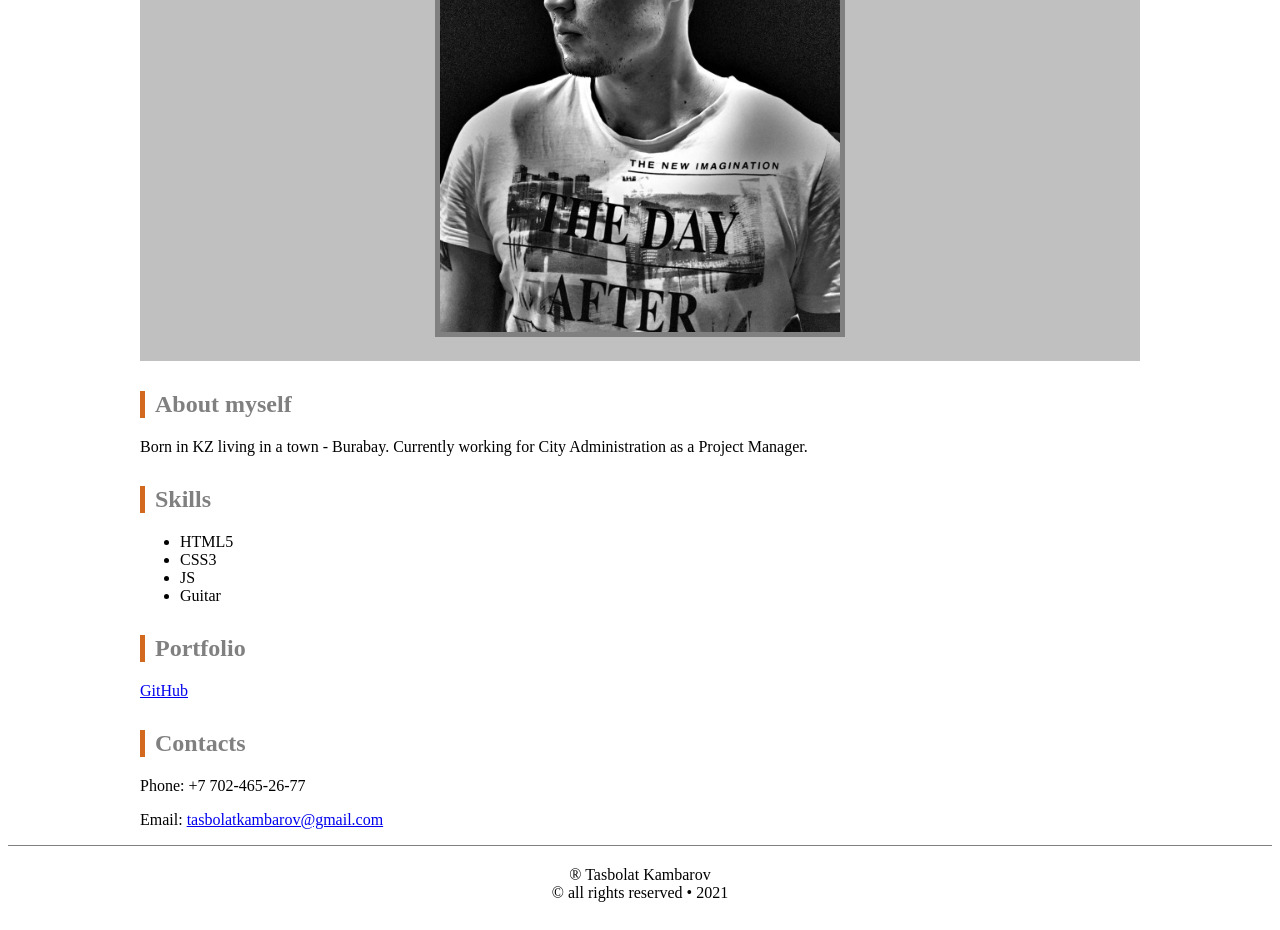
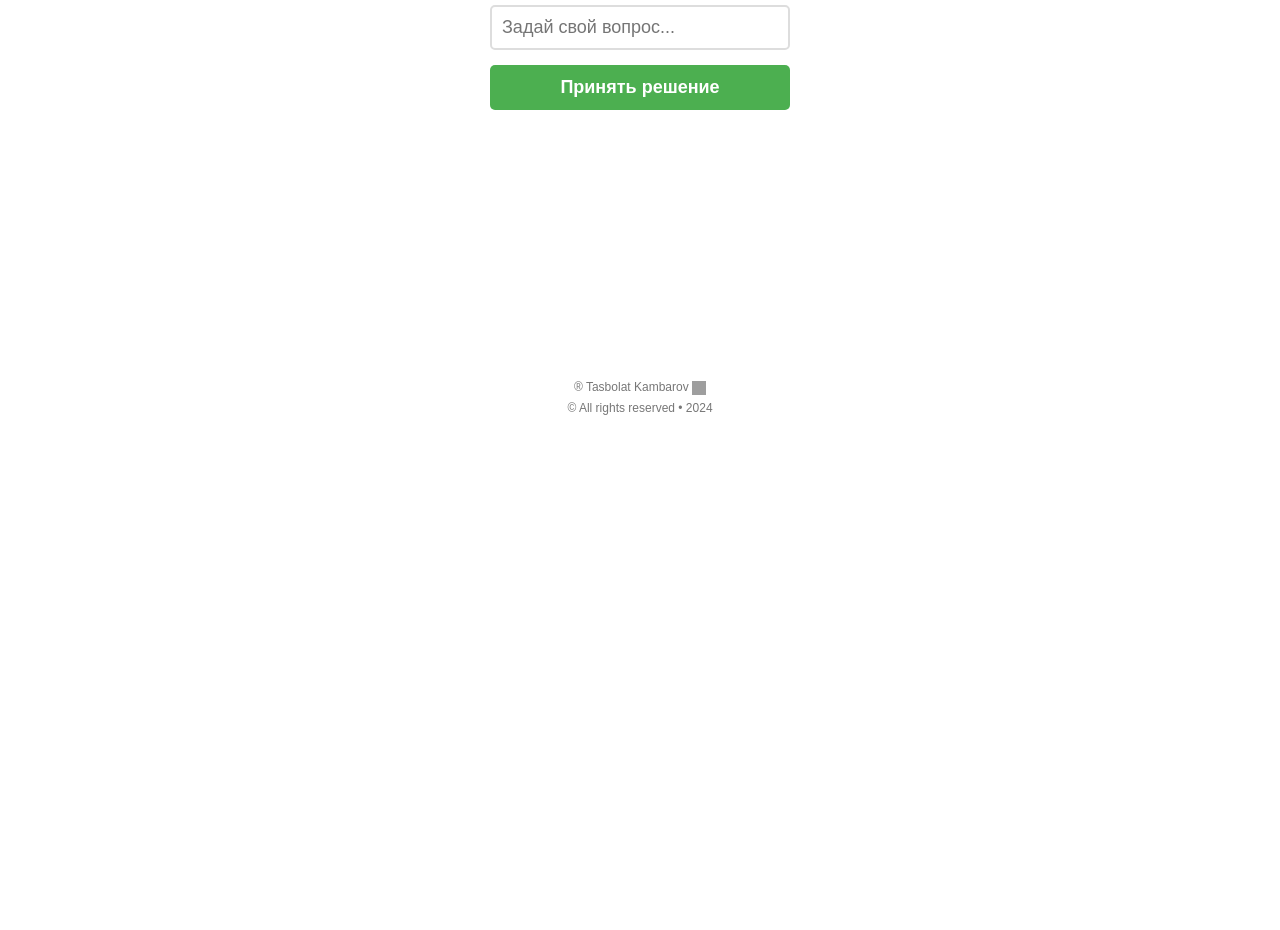
Before and after one commit to tasbolatkambarov/visit_card, a plain HTML site: page index.html in a window 1280 px wide. Shown: the part 373-1303 px from the top of the page. After the commit the page ends 800 px from the top, so only its background shows below. Drawn offline with Linux system fonts and the light colour scheme; grey boxes are pictures that could not be loaded.

Commit message:
Update index.html

```diff
--- a/index.html
+++ b/index.html
@@ -1,48 +1,194 @@
 <!DOCTYPE html>
-<html>
+<html lang="en">
 <head>
-	<title>CV</title>
-	<meta charset="utf-8">
-	<link rel="stylesheet" type="text/css" href="./css/index.css">
+    <link rel="icon" href="favicon.png" type="image/png">
+    <meta charset="UTF-8">
+    <meta name="viewport" content="width=device-width, initial-scale=1.0">
+    <title>Генератор принятия решений</title>
+    <style>
+        /* Основные стили */
+        body {
+            margin: 0;
+            padding: 0;
+            display: flex;
+            align-items: center;
+            justify-content: center;
+            height: 100vh;
+            font-family: Arial, sans-serif;
+            background-color: #ffffff;
+            color: #333;
+            text-align: center;
+            flex-direction: column;
+            overflow: hidden;
+        }
+
+        h1 {
+            font-size: 1.8em;
+            margin-bottom: 20px;
+            word-wrap: break-word;
+            padding: 0 10px;
+        }
+
+        input {
+            padding: 10px;
+            font-size: 16px;
+            margin-bottom: 15px;
+            border: 2px solid #ddd;
+            border-radius: 5px;
+            width: 90%;
+            max-width: 300px;
+            box-sizing: border-box;
+        }
+
+        button {
+            padding: 12px 20px;
+            font-size: 16px;
+            cursor: pointer;
+            color: #ffffff;
+            background: #4CAF50;
+            border: none;
+            border-radius: 5px;
+            font-weight: bold;
+            transition: background 0.3s;
+            width: 90%;
+            max-width: 200px;
+        }
+
+        button:hover {
+            background: #45a049;
+        }
+
+        .response {
+            margin-top: 30px;
+            font-size: 20px;
+            font-weight: bold;
+            opacity: 1;
+        }
+
+        /* Footer */
+        footer {
+            position: absolute;
+            bottom: 10px;
+            font-size: 12px;
+            color: #777;
+            text-align: center;
+            width: 100%;
+        }
+
+        /* Стили текста в футере */
+        .footer-text {
+            display: flex;
+            flex-direction: column;
+            align-items: center;
+        }
+
+        .footer-text div {
+            margin: 2px 0;
+        }
+
+        /* Instagram иконка */
+        .instagram-icon {
+            width: 14px;
+            height: 14px;
+            display: inline-block;
+            background-image: url('https://upload.wikimedia.org/wikipedia/commons/a/a5/Instagram_icon.png');
+            background-size: cover;
+            vertical-align: middle;
+            margin-left: 5px;
+        }
+
+        footer a {
+            color: #333;
+            text-decoration: none;
+        }
+
+        footer a:hover {
+            color: #333;
+        }
+
+        /* Адаптивные стили */
+        @media (min-width: 768px) {
+            h1 {
+                font-size: 2.2em;
+            }
+            input {
+                font-size: 18px;
+                max-width: 400px;
+            }
+            button {
+                font-size: 18px;
+                max-width: 250px;
+            }
+            .response {
+                font-size: 24px;
+            }
+        }
+
+        @media (min-width: 1024px) {
+            h1 {
+                font-size: 2.5em;
+            }
+            input, button {
+                max-width: 300px;
+            }
+            .response {
+                font-size: 28px;
+            }
+        }
+    </style>
 </head>
 <body>
-		<header class="header">
-			<a href="#About" class="header-link link">About</a>
-			<a href="#Skills" class="header-link link">Skills</a>
-			<a href="#Contacts" class="header-link link">Contacts</a>
-		</header>
-	<main class="main">
-		<h1 class="title">Tasbolat Kambarov - Frontend developer</h1>
-		<div class="wrapper">
-			<img src="./pic/01.jpg" alt="pic" width="400" class="img">
-		</div>
-		<h2 class="subtitle" id="About">About myself</h2>
-		<p>Born in KZ living in a town - Burabay. Currently working for City Administration as a Project Manager.</p>
-		<h2 class="subtitle" id="Skills">Skills</h2>
-		<p>
-			<ul>
-				<li>HTML5</li>
-				<li>CSS3</li>
-				<li>JS</li>
-				<li>Guitar</li>
-			</ul>
-		</p>
-		<h2 class="subtitle">Portfolio</h2>
-		<p>
-			<a href="https://github.com/tasbolatkambarov?tab=repositories">GitHub</a>
-		</p>
-		<h2 class="subtitle" id="Contacts">Contacts</h2>
-		<p>Phone:
-		+7 702-465-26-77
-		</p>
-		<p>Email:
-		<a href="mailto:tk@gmail.com">tasbolatkambarov@gmail.com</a>
-		</p>
-	</main>
-	<footer class="footer">
-		<span>&reg; Tasbolat Kambarov<br>&#169; all rights reserved
-		&bull; 2021
-		</span>
-	</footer>
+
+    <h1>Генератор принятия решений</h1>
+    <input type="text" id="question" placeholder="Задай свой вопрос...">
+    <button onclick="getAnswer()">Принять решение</button>
+    <div class="response" id="response"></div>
+
+    <footer>
+        <div class="footer-text">
+            <div>® Tasbolat Kambarov <a href="https://www.instagram.com/taskamba/" target="_blank"><div class="instagram-icon"></div></a></div>
+            <div>© All rights reserved • 2024</div>
+        </div>
+    </footer>
+
+    <script>
+        // Список ответов
+        const answers = [
+            "Да", "Нет", "Может быть", "Однозначно", "Сомневаюсь", "Решай сам", "Время покажет",
+            "Почему бы и нет?", "Не сейчас", "Определённо да!", "Не стоит", "Спроси еще раз",
+            "Лучше воздержаться", "Да, но будь осторожен", "Нет, но подумай еще раз",
+            "Конечно", "Скорее всего", "Навряд ли", "Абсолютно точно", "Я бы не стал",
+            "Мечты сбываются", "Пока нет", "Попробуй позже", "Обязательно!",
+            "Сейчас не лучшее время", "Твоя интуиция подскажет", "Не рассчитывай на это",
+            "Это маловероятно", "Сделай это", "Перспективы хорошие", "Не рискуй",
+            "Ответ очевиден: да", "Подожди ещё немного", "Ты уже знаешь ответ",
+            "Возможно, но не сейчас", "Все возможно", "Есть вероятность", "Ответ будет позже",
+            "Доверься интуиции", "Жди сигнала", "Судьба улыбнется тебе",
+            "Конечно, нет", "Действуй смело!", "Почти да", "Почти нет", "Ты знаешь, что делать",
+            "Слишком рано", "Позже", "Без сомнений", "Лучше нет"
+        ];
+
+        function getAnswer() {
+            const questionInput = document.getElementById('question');
+            const question = questionInput.value.trim();
+            const responseDiv = document.getElementById('response');
+
+            if (!question) {
+                responseDiv.textContent = "Пожалуйста, задайте вопрос!";
+                return;
+            }
+
+            const regex = /^[A-Za-zА-Яа-яЁё\s?]+$/;
+
+            if (!regex.test(question)) {
+                responseDiv.textContent = "Ошибка: Пожалуйста, задайте вопрос!";
+                return;
+            }
+
+            const randomAnswer = answers[Math.floor(Math.random() * answers.length)];
+            responseDiv.textContent = randomAnswer;
+        }
+    </script>
+
 </body>
 </html>
```
